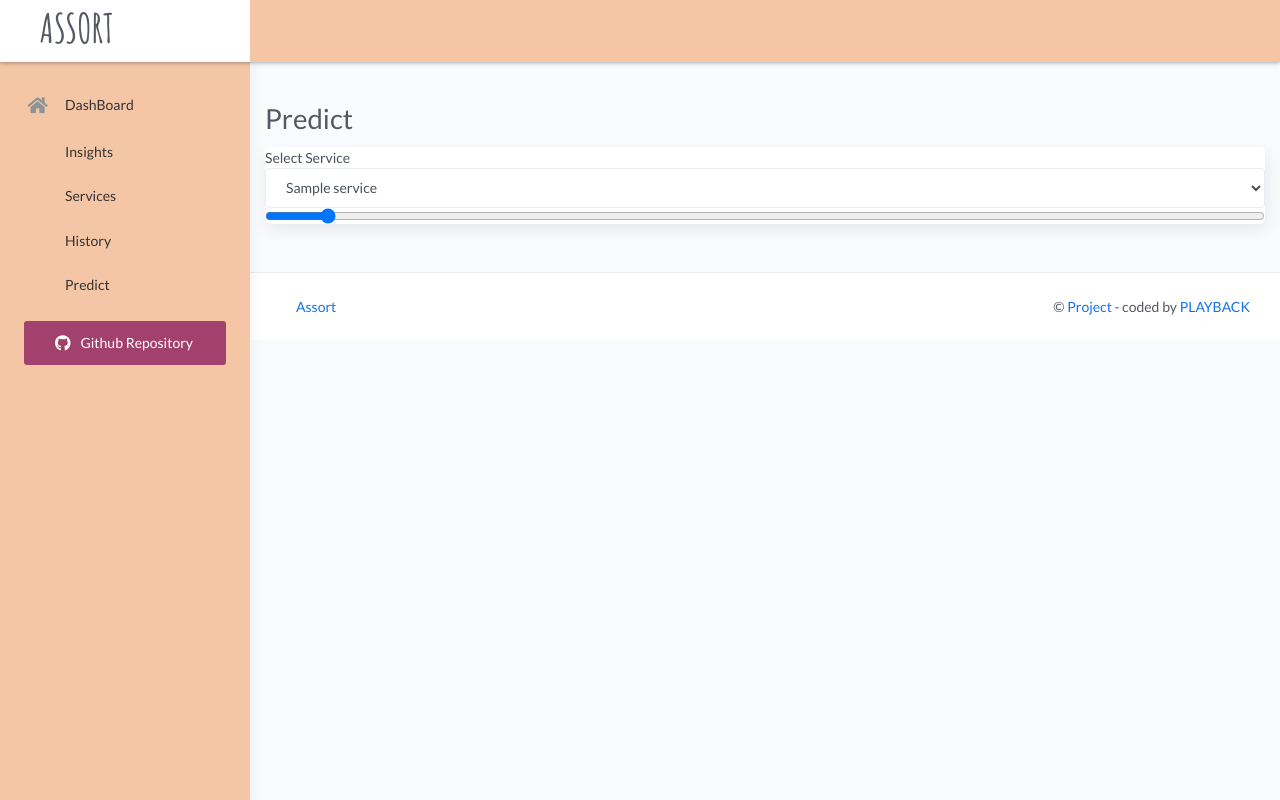
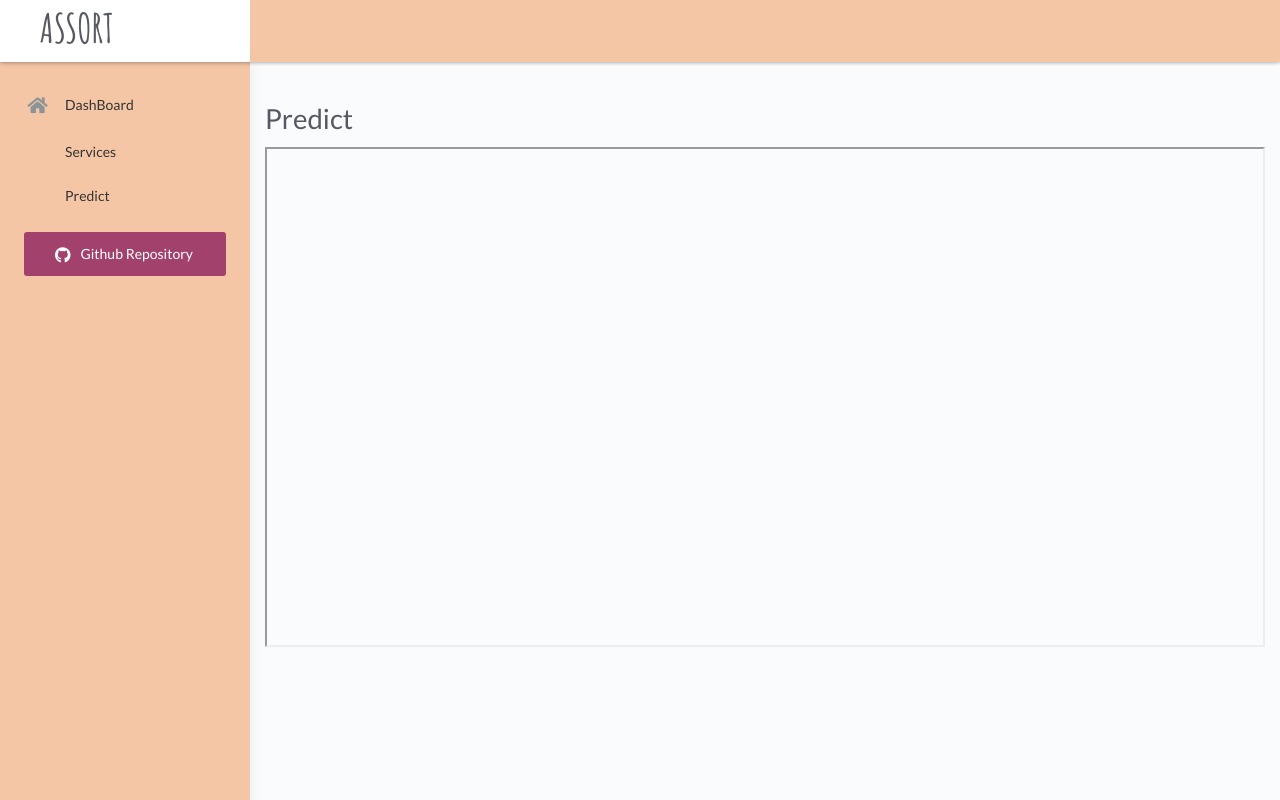
Before and after one commit to KamaljeetSahoo/Project-Assort, a Django app: page /fetch/ in a window 1280 px wide. Run offline with Django 4.2, Linux system fonts and the light colour scheme; tables that the repository leaves empty hold one stand-in row (values such as "Sample post"); some libraries are stand-ins or nearby versions.

Commit message:
Sidebar changes

```diff
--- a/backend/templates/sidebar.html
+++ b/backend/templates/sidebar.html
@@ -8,17 +8,9 @@
                         <i class="fas fa-home"></i>
                         <p>DashBoard</p>
                     </a>
-                    <a  href="/insights">
-                        <i class="fas fa-line-chart"></i>
-                        <p>Insights</p>
-                    </a>
                     <a  href="/services">
                         <i class="fas fa-line-chart"></i>
                         <p>Services</p>
-                    </a>
-                    <a  href="/history">
-                        <i class="fas fa-fa-history"></i>
-                        <p>History</p>
                     </a>
                     <a  href="/fetch">
                         <i class="fas fa-fa-history"></i>
--- a/backend/templates/supplier/predict.html
+++ b/backend/templates/supplier/predict.html
@@ -2,14 +2,9 @@
 {% block content %}
     <div class="container mt-5 mb-5">
         <h1 class="mt-5" style="margin-top: 100px!important;">Predict</h1>
-        <div class="card">
-            <label>Select Service</label>
-            <select class="form-select form-control" aria-label="Region" name="service" id="service">
-                {% for service in services %}
-                    <option value="{{service.id}}">{{service.service_name}}</option>
-                {% endfor %}
-            </select>
-            <input type="range" class="form-range" min="100" max="1000" value="150" step="1">
+        <iframe src="http://localhost:8501/" width="100%" height="500">
+            <p>Your browser does not support iframes.</p>
+          </iframe>
         </div>
     </div>
 {% endblock %}
```
